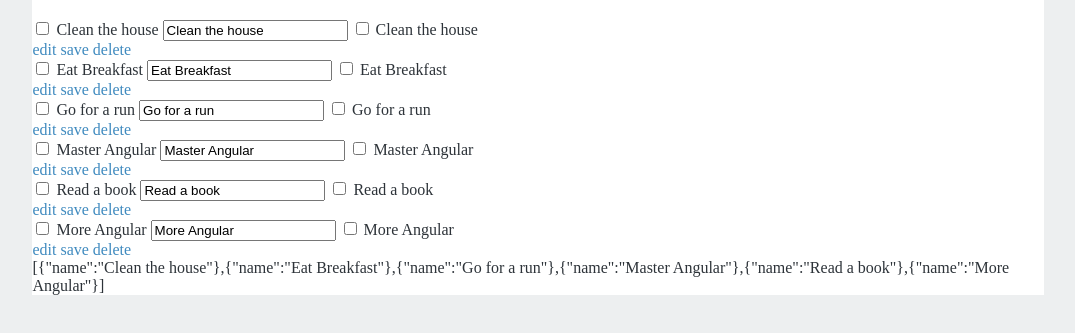
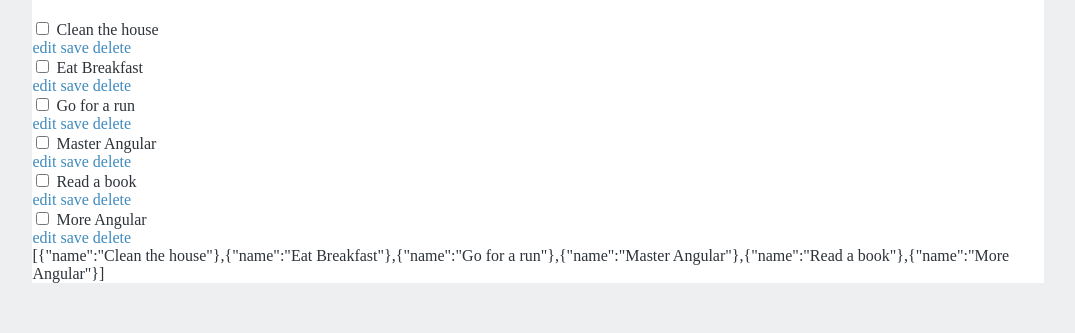
Before and after one commit to anthony-ware/ToDo-App, a plain HTML site: page index.html in a window 1280 px wide. Shown: the part 181-514 px from the top of the page, without its empty margins (102-1177 px from the left). Drawn offline with nearby package versions, Linux system fonts and the light colour scheme.

Commit message:
fix merge conflict

```diff
--- a/index.html
+++ b/index.html
@@ -12,9 +12,6 @@
 			<div ng-repeat='task in tasks'>
 				<input type="checkbox" ng-model='task.completed'/>
 				<label ng-hide='editing' class="editing-label">{{task.name}}</label>
-				<input ng-show='!editing' class="editing-label"  ng-model='task.name' type="text">
-				<input ng-model='task.completed' type="checkbox" />
-				<label ng-hide='editing' class="editing-label">{{task.name}}</label>
 				<input ng-show='editing' class="editing-label"  ng-model='task.name' type="text">
 				<div class="actions">
 					<a href="" ng-click='editing=!editing'>edit</a>
```
